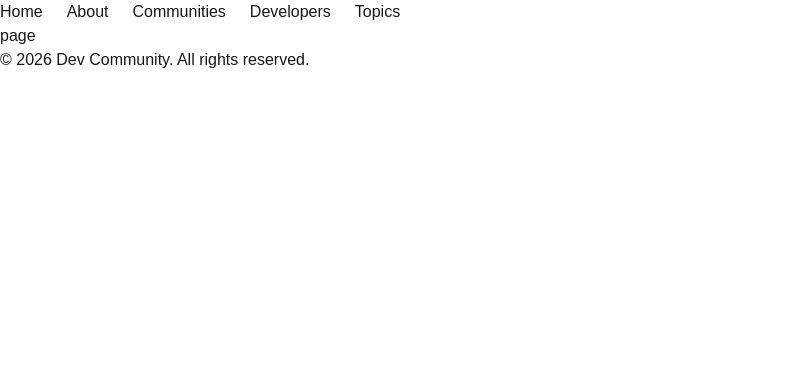
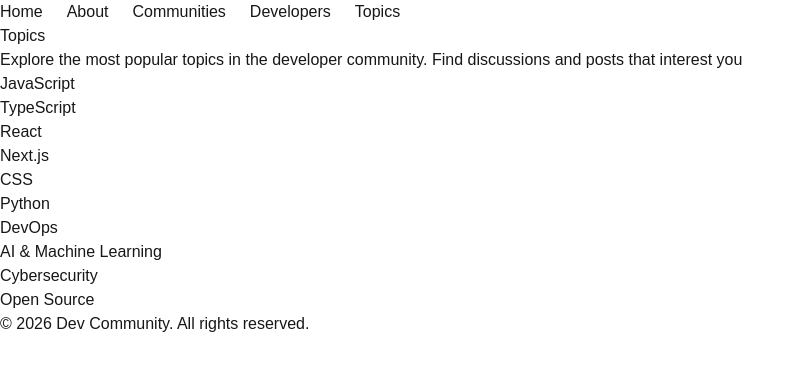
Before and after one commit to NJ015/dev-community-platform, a Next.js app: page /topics in a window 1280 px wide. Shown: the top 370 px of the page, without its empty margins (0-805 px from the left). Built offline with nearby package versions, Linux system fonts and the light colour scheme.

Commit message:
Add Topics page and Topics_Card component to display topics

```diff
--- a/app/(public)/topics/page.tsx
+++ b/app/(public)/topics/page.tsx
@@ -1,8 +1,22 @@
 import React from 'react'
+import { topics } from '@/data/topic'
+import Topics_Card from '@/components/Topics_Card'
 
 const page = () => {
   return (
-    <div>page</div>
+    <>
+    <h1>Topics</h1>
+    <p>Explore the most popular topics in the developer community. Find discussions and posts that interest you</p>
+    <div>
+      <ul>
+        {topics.map((topic)=>(
+          <li key={topic}>
+            <Topics_Card topic={topic} />
+          </li>
+        ))}
+      </ul>
+    </div>
+    </>
   )
 }
 
--- a/components/Topics_Card.tsx
+++ b/components/Topics_Card.tsx
@@ -0,0 +1,14 @@
+import Link from 'next/link'
+import React from 'react'
+
+const Topics_Card = ({ topic }: { topic: string }) => {
+  return (
+    <Link href={`/topics/`}>
+      <div>
+        <h3>{topic}</h3>
+      </div>
+    </Link>
+  )
+}
+
+export default Topics_Card
--- a/data/topic.ts
+++ b/data/topic.ts
@@ -0,0 +1 @@
+export const topics = ["JavaScript", "TypeScript", "React", "Next.js", "CSS", "Python", "DevOps", "AI & Machine Learning", "Cybersecurity", "Open Source"]
```
